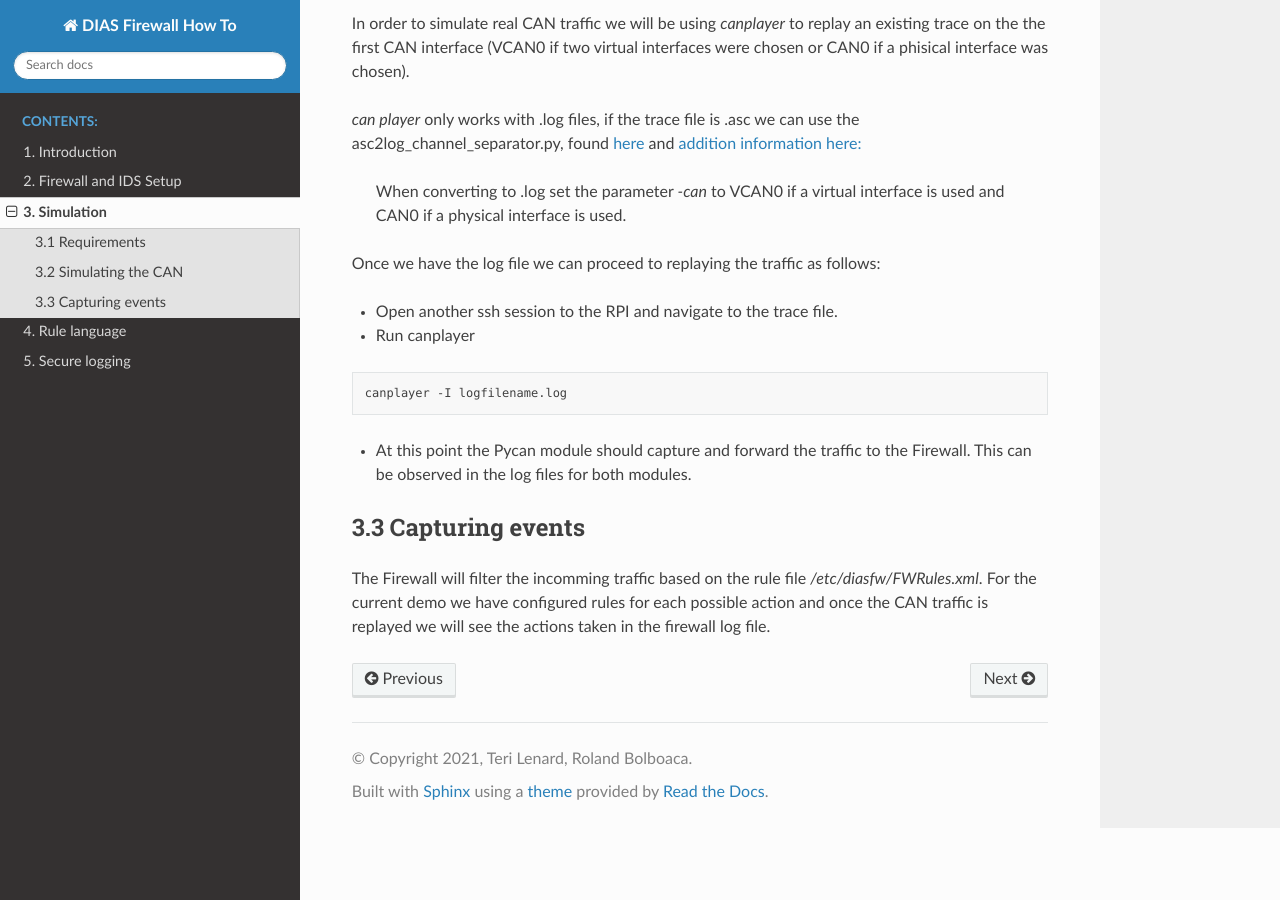
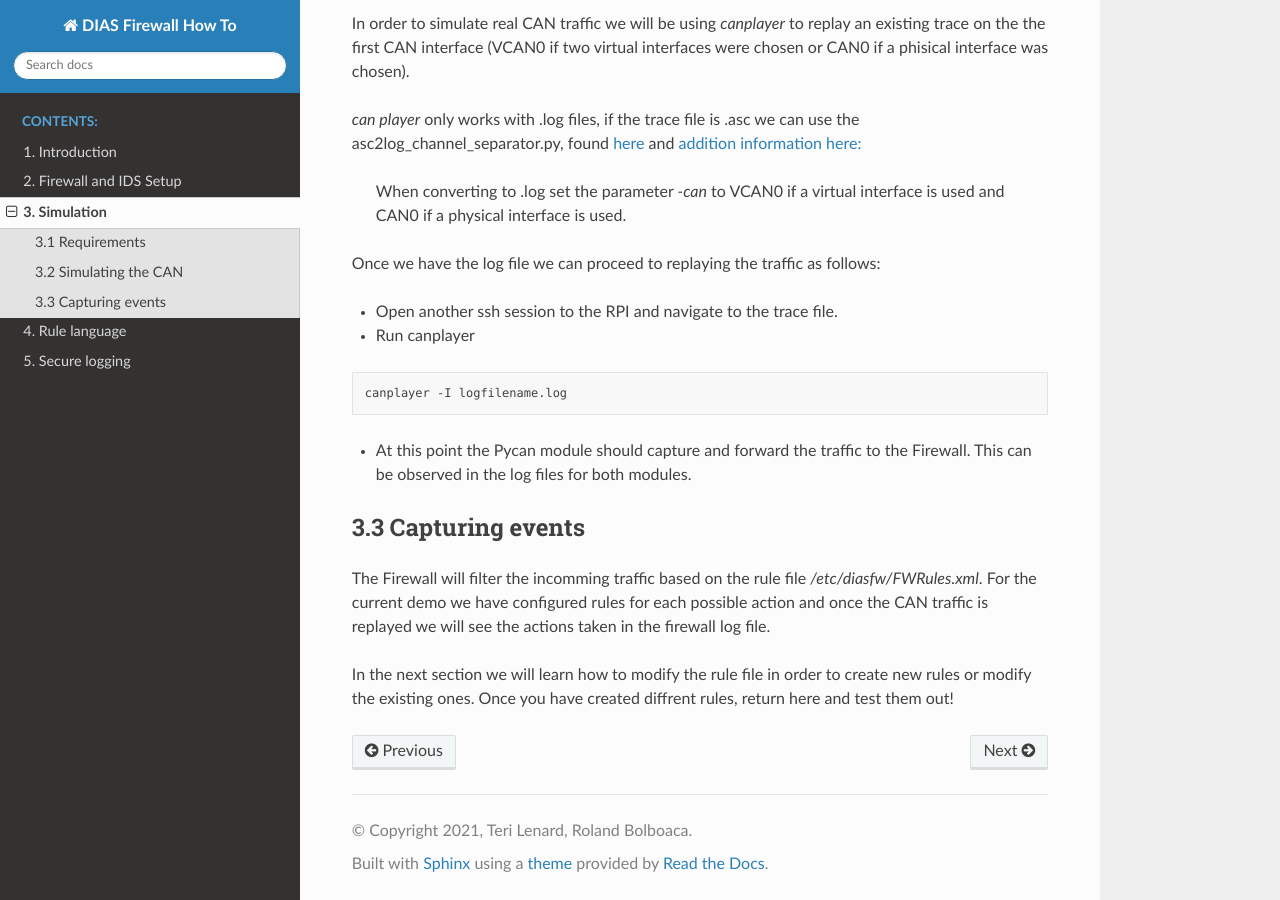
Before and after one commit to terilenard/dias-kuksa-firewall-doc, a Sphinx documentation site: the page built from source/run.rst, in a window 1280 px wide and 900 px high, scrolled down 620 px. Built offline with Sphinx 7.4.7 and the Read the Docs theme 2.0.0, drawn with Linux system fonts in a browser that asks for light colours.

Commit message:
Update run.rst

```diff
--- a/source/run.rst
+++ b/source/run.rst
@@ -39,3 +39,6 @@ Once we have the log file we can proceed to replaying the traffic as follows:
 
 The Firewall will filter the incomming traffic based on the rule file */etc/diasfw/FWRules.xml*.
 For the current demo we have configured rules for each possible action and once the CAN traffic is replayed we will see the actions taken in the firewall log file.
+
+In the next section we will learn how to modify the rule file in order to create new rules or modify the existing ones.
+Once you have created diffrent rules, return here and test them out!
```
